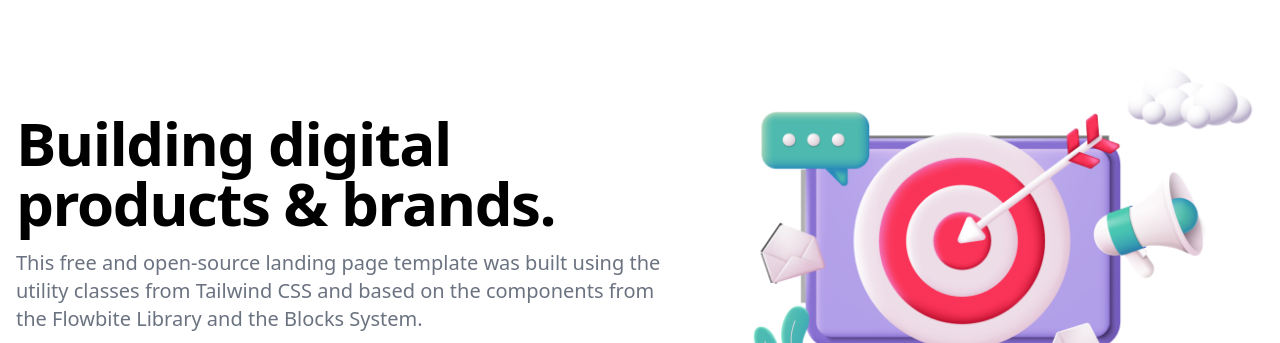
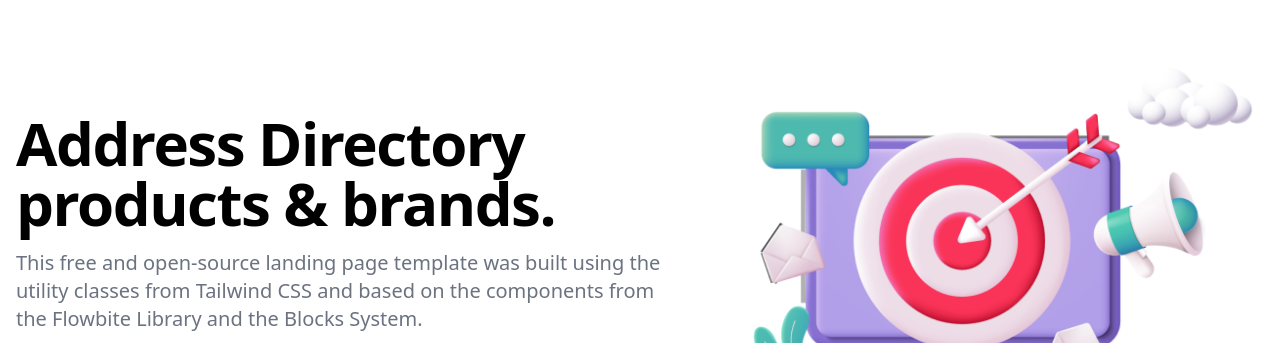
Before and after one commit to nikitameen/employer, a website: page index.html in a window 1280 px wide. Shown: the part 53-396 px from the top of the page. Drawn offline with nearby package versions, Linux system fonts and the light colour scheme.

Commit message:
Update index.html

```diff
--- a/index.html
+++ b/index.html
@@ -86,7 +86,7 @@
     <section class="bg-white dark:bg-gray-900">
         <div class="grid max-w-screen-xl px-4 pt-20 pb-8 mx-auto lg:gap-8 xl:gap-0 lg:py-16 lg:grid-cols-12 lg:pt-28">
             <div class="mr-auto place-self-center lg:col-span-7">
-                <h1 class="max-w-2xl mb-4 text-4xl font-extrabold leading-none tracking-tight md:text-5xl xl:text-6xl dark:text-white">Building digital <br>products & brands.</h1>
+                <h1 class="max-w-2xl mb-4 text-4xl font-extrabold leading-none tracking-tight md:text-5xl xl:text-6xl dark:text-white">Address Directory <br>products & brands.</h1>
                 <p class="max-w-2xl mb-6 font-light text-gray-500 lg:mb-8 md:text-lg lg:text-xl dark:text-gray-400">This free and open-source landing page template was built using the utility classes from <a href="https://tailwindcss.com" class="hover:underline">Tailwind CSS</a> and based on the components from the <a href="https://flowbite.com/docs/getting-started/introduction/" class="hover:underline">Flowbite Library</a> and the <a href="https://flowbite.com/blocks/" class="hover:underline">Blocks System</a>.</p>
                 <div class="space-y-4 sm:flex sm:space-y-0 sm:space-x-4">
                     <a href="https://github.com/themesberg/Global Company Search" class="inline-flex items-center justify-center w-full px-5 py-3 text-sm font-medium text-center text-gray-900 border border-gray-200 rounded-lg sm:w-auto hover:bg-gray-100 focus:ring-4 focus:ring-gray-100 dark:text-white dark:border-gray-700 dark:hover:bg-gray-700 dark:focus:ring-gray-800">
```
